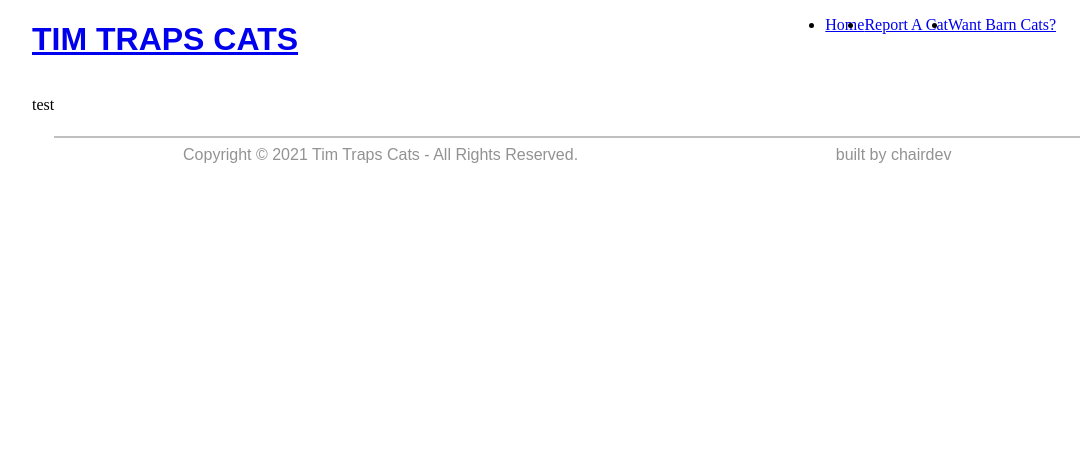
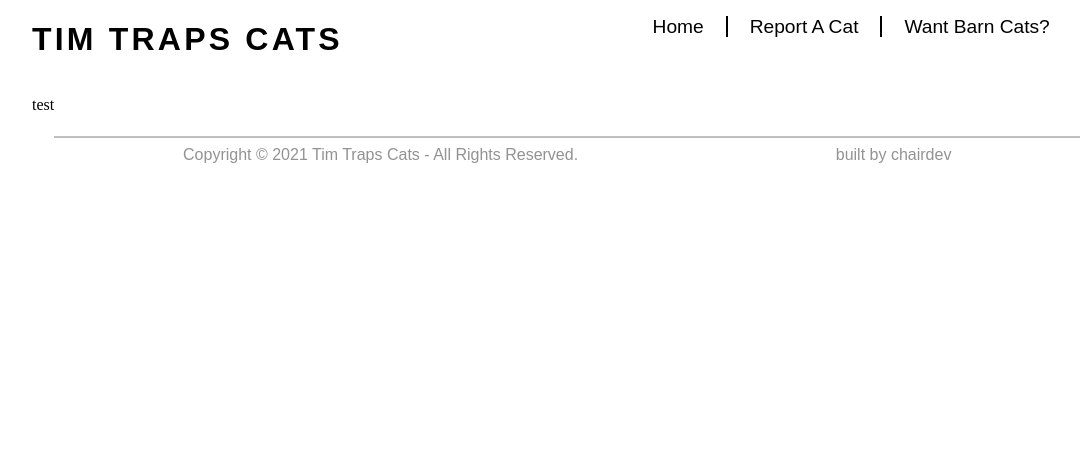
Before and after one commit to TimTrapsCats/timtrapscats.github.io, a plain HTML site: page wantbarncats.html in a window 1280 px wide. Shown: the whole page, without its empty margins (96-1183 px from the left). Drawn offline with Linux system fonts and the light colour scheme.

Commit message:
big upd 2

```diff
--- a/css/styles.css
+++ b/css/styles.css
@@ -48,6 +48,13 @@ header > ul li a{
 
 header > ul li a:hover{
     font-size: 1.1em;
+}
+
+.headerulverticallines{
+    border: 1px solid black;
+    height: 1em;
+    width: 0px;
+    margin: 0 .5em 0 .5em;
 }
 
 #body{
@@ -106,3 +113,16 @@ hr.thickWhiteUnderline{
     }
 
 }
+@media screen and (max-width: 430px) {
+    .headerulverticallines{
+        border: 1px solid #0000;
+    }
+    header > ul{
+        margin: auto;
+        margin-top: 1em;
+        margin-bottom: 1em;
+        height: 1em;
+        flex-direction: column;
+        justify-content: center;
+    }
+}
--- a/wantbarncats.html
+++ b/wantbarncats.html
@@ -7,20 +7,23 @@
         <meta name="viewport" content="width=device-width, initial-scale=1.0">
         <link rel="preconnect" href="https://fonts.gstatic.com">
         <link href="https://fonts.googleapis.com/css2?family=Montserrat" rel="stylesheet">
+        <link href="/css/styles.css" rel="stylesheet">
         <!-- <link href="https://fonts.googleapis.com/css2?family=Montserrat:ital,wght@0,100;0,200;0,300;0,400;0,500;0,600;0,700;0,800;0,900;1,100;1,200;1,300;1,400;1,500;1,600;1,700;1,800;1,900&display=swap" rel="stylesheet">  -->
     </head>
     <body style="width: 100%; border: 0px; margin: 0px; ">
-        <header style="width: 80vw; margin: auto; display: flex; flex-direction: row; justify-content: space-between;">
-            <h1 style="font-family: 'Monsterrat', sans-serif;"><a href="/index.html">TIM TRAPS CATS</a></h2>
-            <ul style="display: flex; flex-direction: row; height: 0px; padding: 0em 0 4em 0;">
+        <header style="">
+            <h1 style=""><a id="titleHomeLink" href="/index.html">TIM TRAPS CATS</a></h2>
+            <ul style="">
                 <li>
-                    <a href="/index.html">Home</a>
+                    <a href="/index">Home</a>
                 </li>
+                <li class="headerulverticallines"></li>
                 <li>
-                    <a href="/reportacat.html">Report A Cat</a>
+                    <a href="/reportacat">Report A Cat</a>
                 </li>
+                <li class="headerulverticallines"></li>
                 <li>
-                    <a href="/wantbarncats.html">Want Barn Cats?</a>
+                    <a href="/wantbarncats">Want Barn Cats?</a>
                 </li>
             </ul>
         </header>
```
Also changed, not shown: index.html (+2 -2 lines), reportacat.html (+6 -3 lines), volunteerform.html (+6 -3 lines).
